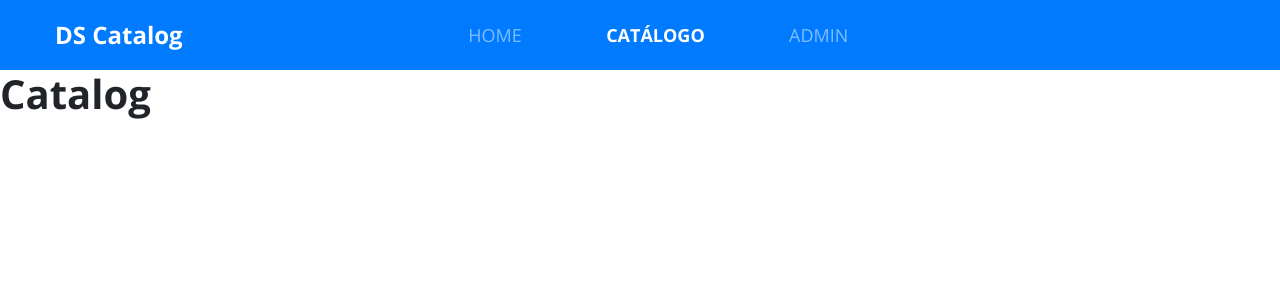
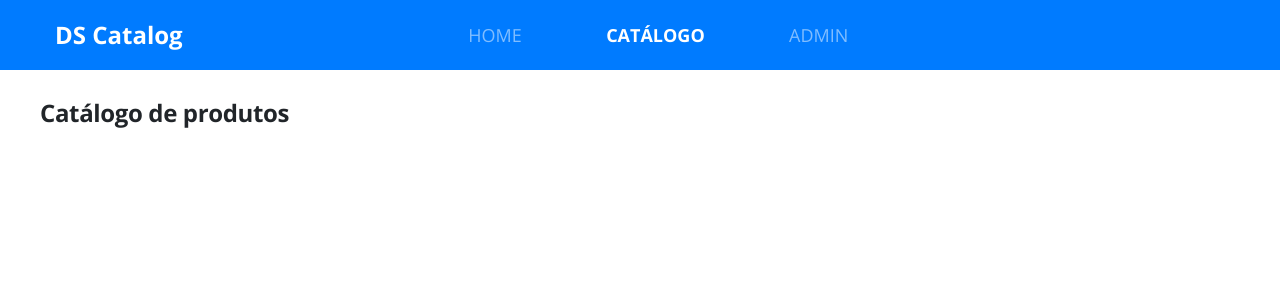
Before and after one commit to pcoliveira90/dscatalog, a React (Create React App) app in the folder front-web/: page /catalog in a window 1280 px wide. Shown: the top 300 px of the page. Built offline with nearby package versions, Linux system fonts and the light colour scheme.

Commit message:
initial catalog

```diff
--- a/front-web/src/pages/Catalog/index.tsx
+++ b/front-web/src/pages/Catalog/index.tsx
@@ -1,9 +1,13 @@
 import React from 'react';
 import './styles.scss';
+
 const Catalog = () =>{
     return(
-        <div>
-            <h1>Catalog</h1>
+        <div className="catalog-container">
+            <h1 className="catalog-title">Catálogo de produtos</h1>
+            <div className="catalog-products">
+
+            </div>
         </div>
     )
 }
--- a/front-web/src/pages/Catalog/styles.scss
+++ b/front-web/src/pages/Catalog/styles.scss
@@ -0,0 +1,15 @@
+.catalog-container{
+    margin-top: 26px;
+    padding-left: 40px;
+    padding-right: 40px;
+}
+
+.catalog-title{
+    font-size: 24px;
+    line-height: 33px;
+    letter-spacing: -0.015em;
+}
+
+.catalog-products{
+    margin-top: 43px;
+}
```
Also changed, not shown: 1 other file (tests, documents, lock files or other folders).
